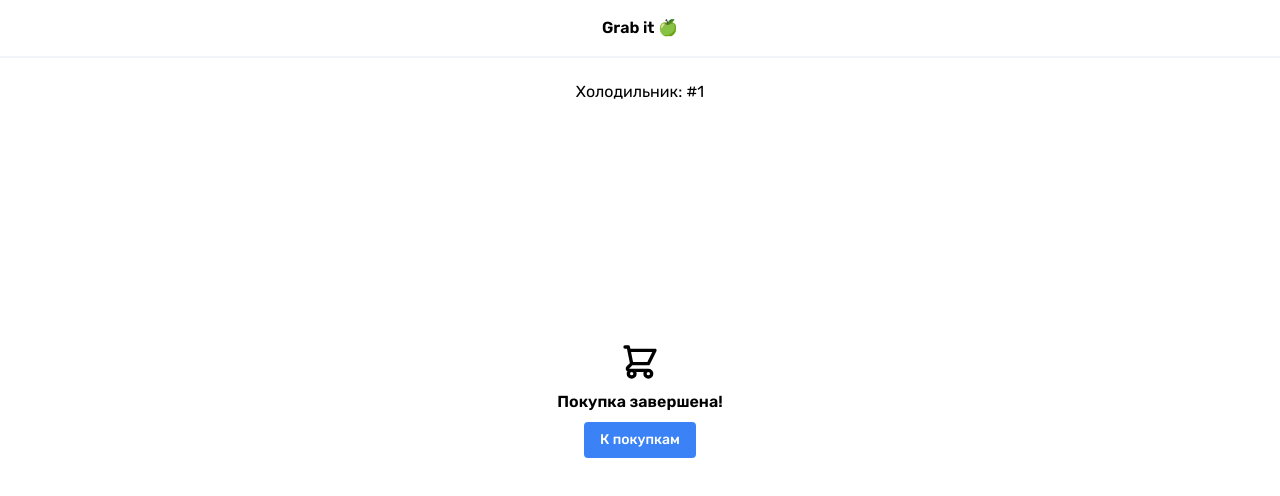
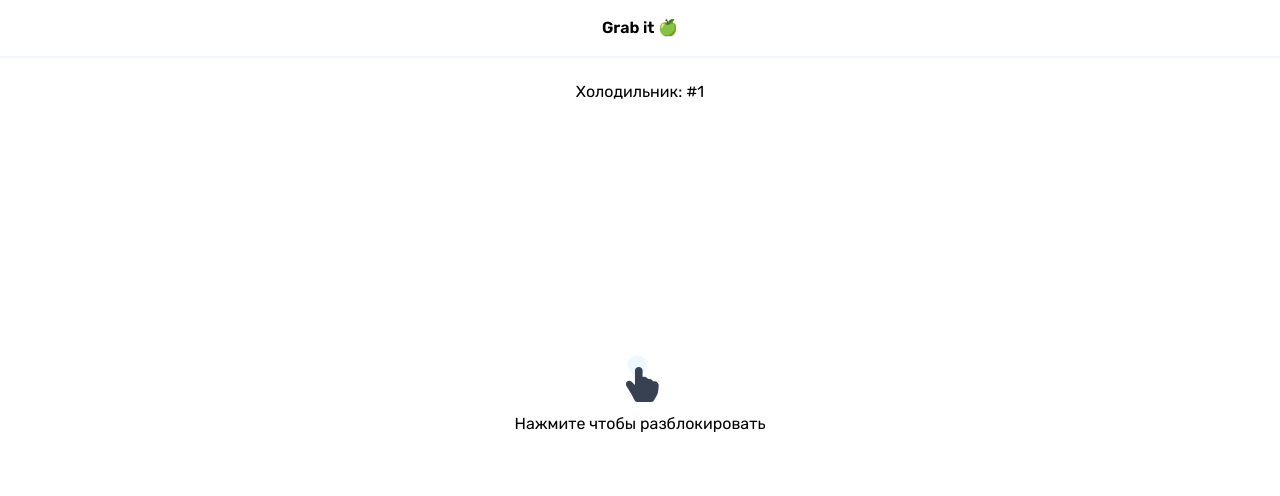
Before and after one commit to nurik12-py/grab-it, a React (Create React App) app: page /scanme/1 in a window 1280 px wide. Shown: the top 496 px of the page. Built offline with nearby package versions, Linux system fonts and the light colour scheme; no server answers.

Commit message:
feat: add forget password

```diff
--- a/src/index.js
+++ b/src/index.js
@@ -15,6 +15,7 @@ import Login from "./views/Login";
 import Home from "./views/Home";
 import ProtectedRoute from "./components/ProtectedRoute";
 import NotFound from "./views/NotFound";
+import ForgetPassword from "./views/ForgetPassword";
 
 ReactDOM.render(
   <BrowserRouter>
@@ -33,6 +34,7 @@ ReactDOM.render(
         <Route exact path="/profile" element={<Profile />} />
       </Route>
       <Route exact path="/scanme/:id" element={<ScanMe />} />
+      <Route exact path="/forget-password" element={<ForgetPassword />} />
       <Route exact path="/registration" element={<Registration />} />
       <Route exact path="/login" element={<Login />} />
       <Route exact path="*" element={<NotFound />} />
--- /dev/null
+++ b/src/views/ForgetPassword.jsx
@@ -0,0 +1,7 @@
+import React from "react";
+
+const ForgetPassword = () => {
+  return <div>Forget password</div>;
+};
+
+export default ForgetPassword;
--- a/src/views/ScanMe/ScanMe.jsx
+++ b/src/views/ScanMe/ScanMe.jsx
@@ -13,7 +13,7 @@ const ScanMe = () => {
   const [newSocket, setSocket] = useState(null);
   const [closed, setClosed] = useState(true);
   const [locked, setLocked] = useState(true);
-  const [status, setStatus] = useState(3);
+  const [status, setStatus] = useState(0);
   const { id } = useParams();
 
   useEffect(() => {
```
